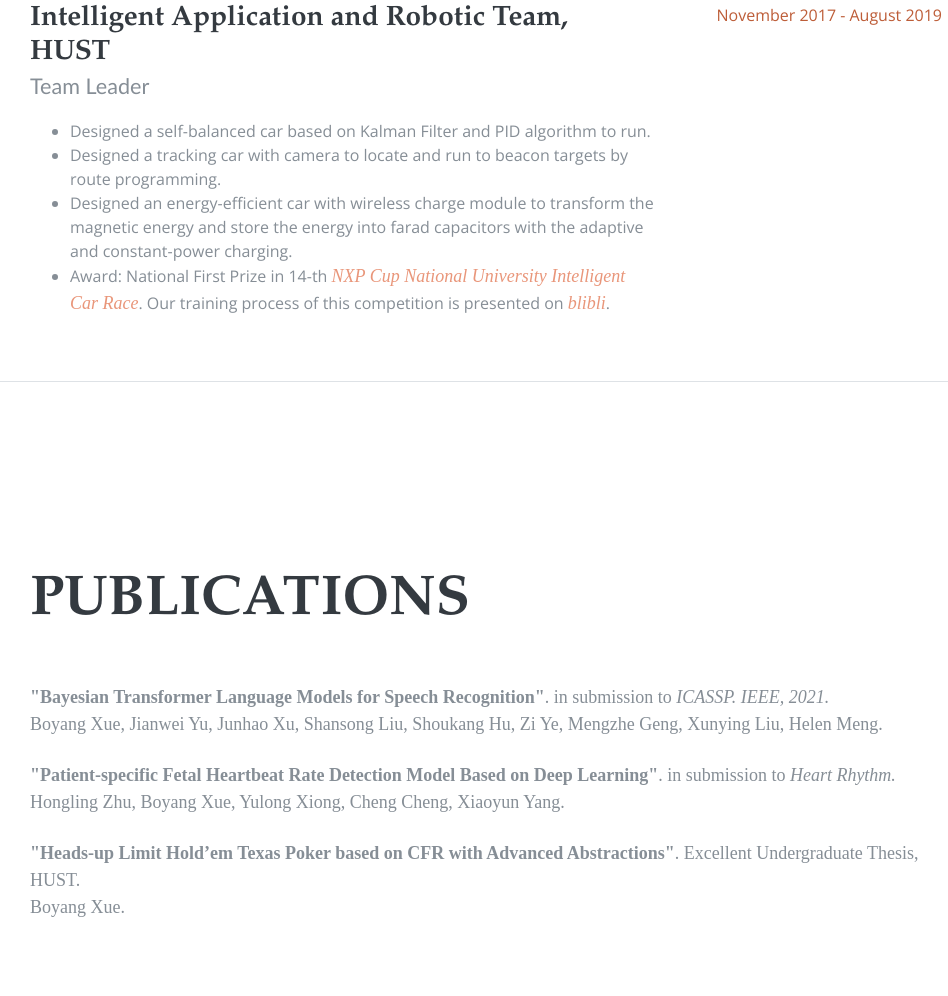
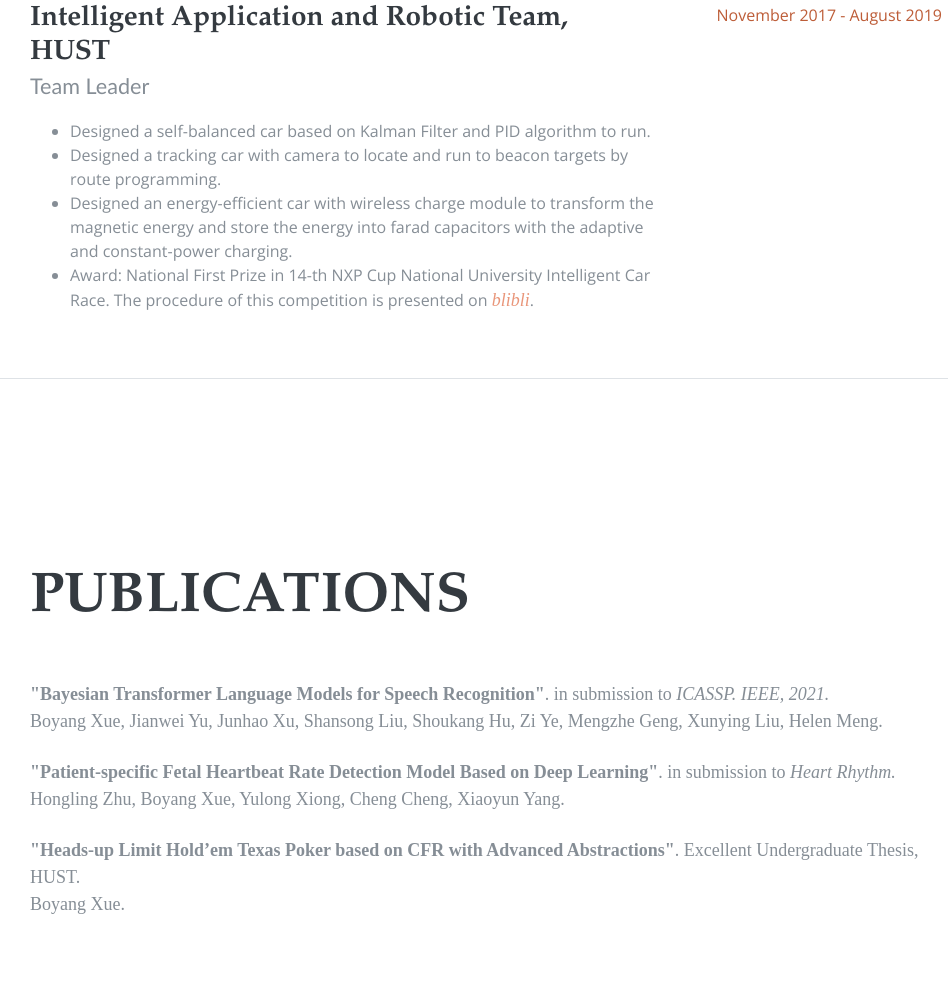
Before and after one commit to AmourWaltz/beyondhsueh.github.io, a plain HTML site: page index.html in a window 1280 px wide. Shown: the part 1830-2826 px from the top of the page, without its empty margins (290-1238 px from the left). Drawn offline with nearby package versions, Linux system fonts and the light colour scheme; a web font is replaced by a local one.

Commit message:
Update index.html

```diff
--- a/index.html
+++ b/index.html
@@ -194,10 +194,8 @@
                   </li>
                 <li>
                   <i class="fa-li fa fa-check"></i>
-                  Award: National First Prize in 14-th
-                  <i style="font-family:serif;font-size:18px;color:darksalmon;">
-                    <a href="https://smartcar.cdstm.cn/index√" target="_blank" title="NXP" style="color:darksalmon">NXP Cup National University Intelligent Car Race</a></i>.
-                    Our training process of this competition is presented on  <i style="font-family:serif;font-size:18px;color:darksalmon;">
+                  Award: National First Prize in 14-th NXP Cup National University Intelligent Car Race.
+                    The procedure of this competition is presented on  <i style="font-family:serif;font-size:18px;color:darksalmon;">
                       <a href="https://www.bilibili.com/video/BV1U7411j7pN?from=search&seid=2277258684116782734" target="_blank" title="blibli" style="color:darksalmon">
                         blibli</a></i>.
                     </li>
```
